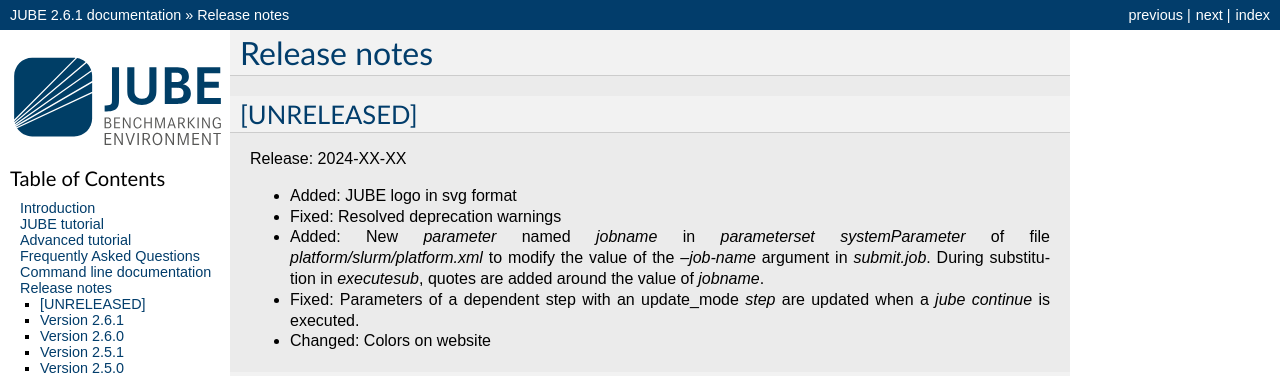
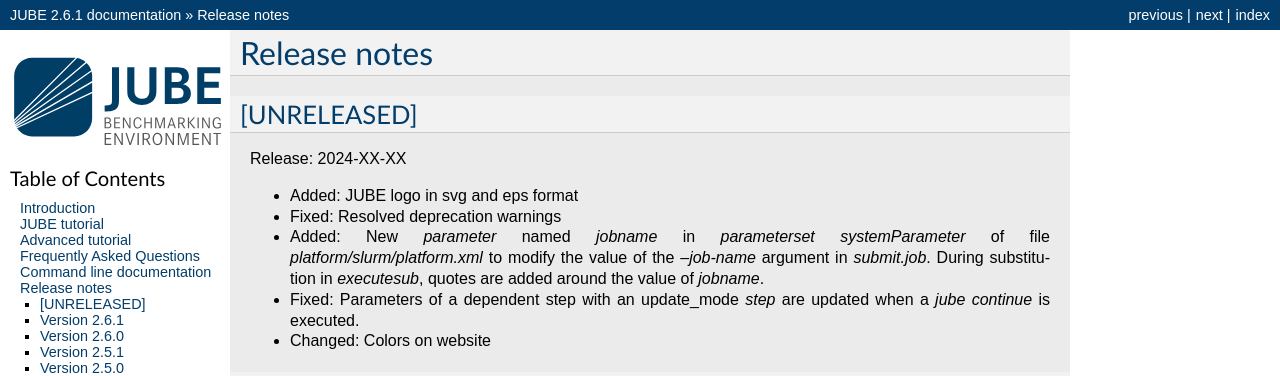
Before and after one commit to FZJ-JSC/JUBE, a Sphinx documentation site: the page built from docs/release_notes.rst, in a window 1280 px wide and 900 px high. Shown: the top 376 px of the window. Built offline with Sphinx 7.4.7, drawn with Linux system fonts in a browser that asks for light colours.

Commit message:
add eps logo and use it as latex_logo

```diff
--- a/docs/conf.py
+++ b/docs/conf.py
@@ -224,7 +224,7 @@
 
 # The name of an image file (relative to this directory) to place at the top of
 # the title page.
-latex_logo = 'logo/JUBE-Logo.svg'
+latex_logo = 'logo/JUBE-Logo.eps'
 
 # For "manual" documents, if this is true, then toplevel headings are parts,
 # not chapters.
--- a/docs/release_notes.rst
+++ b/docs/release_notes.rst
@@ -25,7 +25,7 @@
 ~~~~~~~~~~~~~
 Release: 2024-XX-XX
 
-* Added: JUBE logo in svg format
+* Added: JUBE logo in svg and eps format
 * Fixed: Resolved deprecation warnings
 * Added: New `parameter` named `jobname` in `parameterset` `systemParameter` of file `platform/slurm/platform.xml` to modify the value of the `--job-name` argument in `submit.job`. During substitution in `executesub`, quotes are added around the value of `jobname`.
 * Fixed: Parameters of a dependent step with an update_mode `step` are updated when a `jube continue` is executed.
```
Also changed, not shown: 1 other file.
